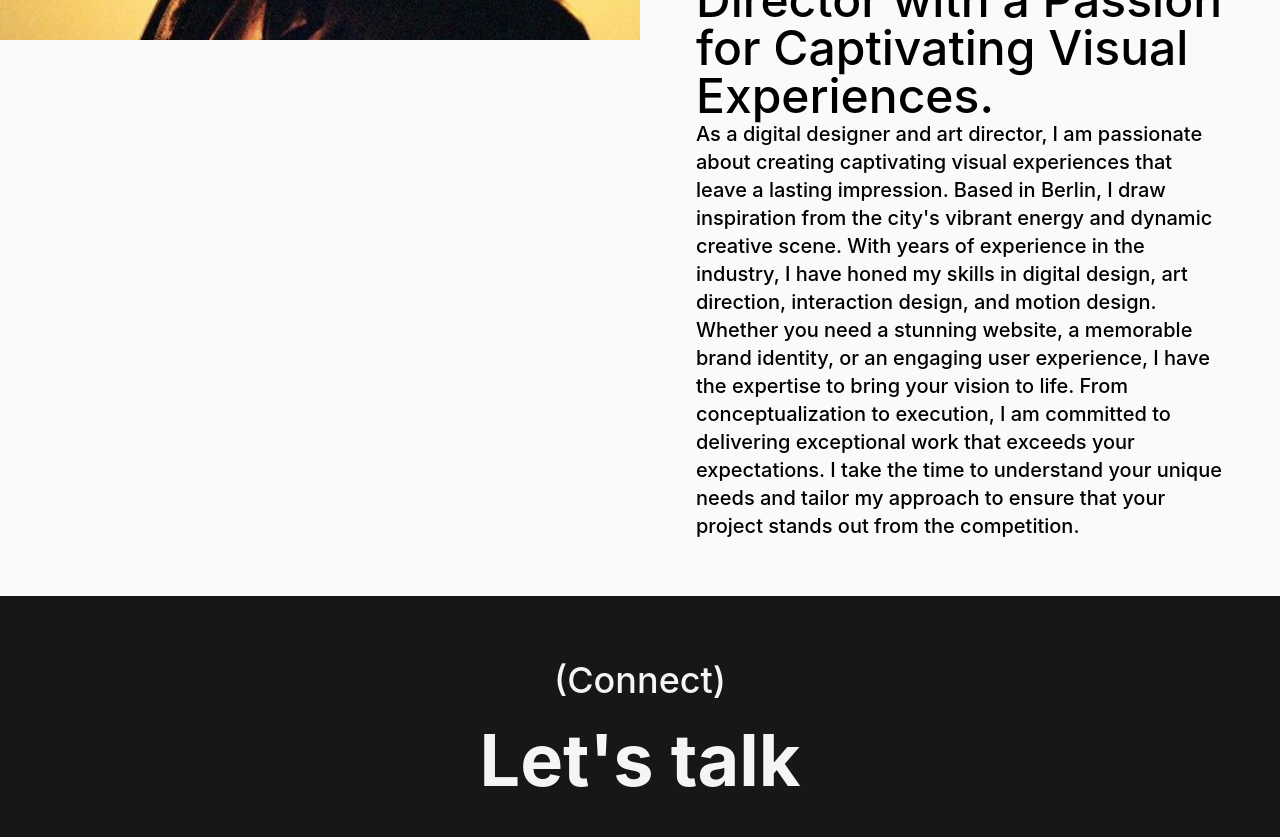
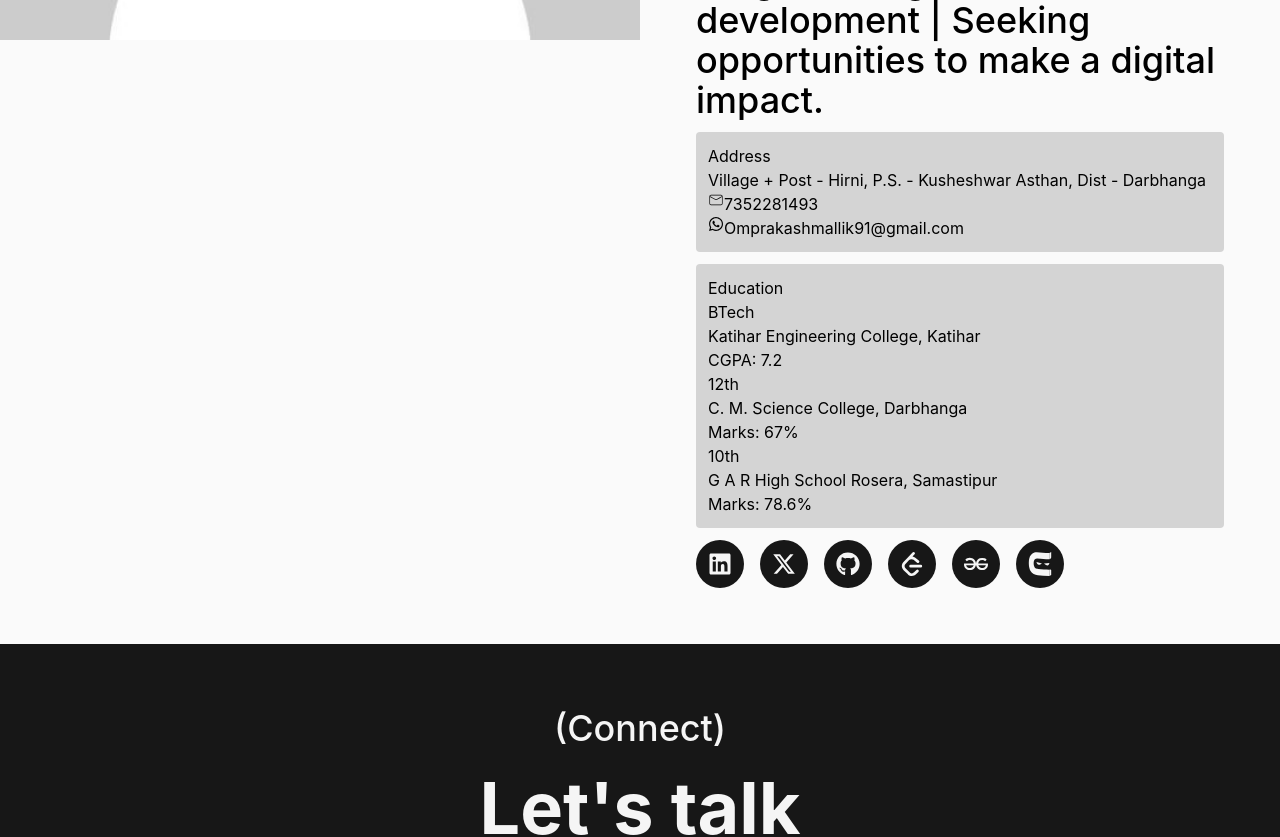
Before and after one commit to OmPrakashMallik2/Personal-website, a React (Create React App) app: page /about in a window 1280 px wide. Shown: the part 600-1437 px from the top of the page. Built offline with nearby package versions, Linux system fonts and the light colour scheme.

Commit message:
go ahead

```diff
--- a/src/About/About.js
+++ b/src/About/About.js
@@ -1,9 +1,19 @@
 import React from 'react';
-import avatar from '../Media/Avatar2.jpg'
+import avatar from '../Media/login-avatar.jpg'
+import { FaXTwitter } from "react-icons/fa6";
+import { FaLinkedin } from "react-icons/fa";
+import { FaGithub } from "react-icons/fa";
+import { SiLeetcode } from "react-icons/si";
+import { SiGeeksforgeeks } from "react-icons/si";
+import { SiCodingninjas } from "react-icons/si";
+import { CiMail } from "react-icons/ci";
+import { FaWhatsapp } from "react-icons/fa";
 
 function Home() {
   return (
     <div className='flex flex-col lg:flex-row w-full'>
+
+      {/* left */}
       <div className='lg:w-1/2'>
         <img
           className='w-full sticky top-0'
@@ -11,17 +21,73 @@ function Home() {
           alt='profile-pic'
         />
       </div>
+
+      {/* right */}
       <div className='lg:w-1/2 lg:p-14 m-8 lg:m-0'>
         <p className='text-4xl font-medium'>(About Me)</p>
         <h2 className='font-semibold lg:font-bold text-7xl lg:text-9xl'>Om Prakash Mallik</h2>
-        <p className='text-5xl font-medium'>A Berlin-based Digital Designer and Art Director with a Passion for Captivating Visual Experiences.</p>
 
-        <p className='text-xl font-medium'>
-          As a digital designer and art director, I am passionate about creating captivating visual experiences that leave a lasting impression. Based in Berlin, I draw inspiration from the city's vibrant energy and dynamic creative scene. With years of experience in the industry, I have honed my skills in digital design, art direction, interaction design, and motion design.
-        </p>
-        <p className='text-xl font-medium' >
-          Whether you need a stunning website, a memorable brand identity, or an engaging user experience, I have the expertise to bring your vision to life. From conceptualization to execution, I am committed to delivering exceptional work that exceeds your expectations. I take the time to understand your unique needs and tailor my approach to ensure that your project stands out from the competition.
-        </p>
+        {/* career objective */}
+        <p className='text-4xl font-medium'>Passionate 2023 CSE graduate | Enthusiast in programming and web development | Seeking opportunities to make a digital impact.</p>
+
+
+        {/* what i am currently doing */}
+
+        {/* address */}
+        <div className='bg-neutral-300 p-3 my-3 rounded'>
+          <h1>Address</h1>
+          <p>Village + Post - Hirni, P.S. - Kusheshwar Asthan, Dist - Darbhanga</p>
+          <div className='flex'>
+            < CiMail />
+            <p>7352281493</p>
+          </div>
+          <div className='flex'>
+            < FaWhatsapp />
+            <p>Omprakashmallik91@gmail.com</p>
+          </div>
+        </div>
+
+        {/* education info */}
+        <div className='bg-neutral-300 p-3 my-3 rounded'>
+          <h1>Education</h1>
+          <div>
+            <h1>BTech</h1>
+            <p>Katihar Engineering College, Katihar</p>
+            <p>CGPA: 7.2</p>
+          </div>
+          <div>
+            <h1>12th</h1>
+            <p>C. M. Science College, Darbhanga</p>
+            <p>Marks: 67%</p>
+          </div>
+          <div>
+            <h1>10th</h1>
+            <p>G A R High School Rosera, Samastipur</p>
+            <p>Marks: 78.6%</p>
+          </div>
+        </div>
+
+        <div className='flex justify-center lg:justify-normal'>
+          <a href='https://www.linkedin.com/in/om-prakash-mallik-774187217/' target='-blank' className=' bg-neutral-900 cursor-pointer rounded-full m-2 lg:m-0 p-3 lg:mr-4'>
+            <FaLinkedin to="https://takeuforward.org/strivers-a2z-dsa-course/strivers-a2z-dsa-course-sheet-2/#" className='text-2xl text-neutral-100' />
+          </a>
+          <a href='https://twitter.com/OmPrakashOG' target='-blank' className=' bg-neutral-900 cursor-pointer rounded-full m-2 lg:m-0 p-3 lg:mr-4'>
+            <FaXTwitter className='text-2xl text-neutral-100' />
+          </a>
+          <a href='https://twitter.com/OmPrakashOG' target='-blank' className=' bg-neutral-900 cursor-pointer rounded-full m-2 lg:m-0 p-3 lg:mr-4'>
+            <FaGithub className='text-2xl text-neutral-100' />
+          </a>
+          <a href='https://www.instagram.com/om.prakash.mallik/' target='-blank' className=' bg-neutral-900 cursor-pointer rounded-full m-2 lg:m-0 p-3 lg:mr-4'>
+            <SiLeetcode className='text-2xl text-neutral-100' />
+          </a>
+          <a href='https://www.instagram.com/om.prakash.mallik/' target='-blank' className=' bg-neutral-900 cursor-pointer rounded-full m-2 lg:m-0 p-3 lg:mr-4'>
+            <SiGeeksforgeeks className='text-2xl text-neutral-100' />
+          </a>
+          <a href='https://www.facebook.com/profile.php?id=100010378098581' target='-blank' className=' bg-neutral-900 cursor-pointer rounded-full m-2 lg:m-0 p-3 lg:mr-4'>
+            <SiCodingninjas className='text-2xl text-neutral-100' />
+          </a>
+        </div>
+
       </div>
     </div>
   )
--- a/src/HomePage/Home.js
+++ b/src/HomePage/Home.js
@@ -1,5 +1,5 @@
 import React, { useEffect, useState } from 'react'
-import Poster from '../Media/Avatar2.jpg'
+import Poster from '../Media/login-avatar.jpg'
 // import Poster from '../Media/travis-scott-jfi0e3appl6ayo4o.jpg'
 import { GoArrowDownRight } from "react-icons/go";
 import { FaFacebook, FaInstagram } from "react-icons/fa";
```
Also changed, not shown: src/Media/login-avatar.jpg (added).
